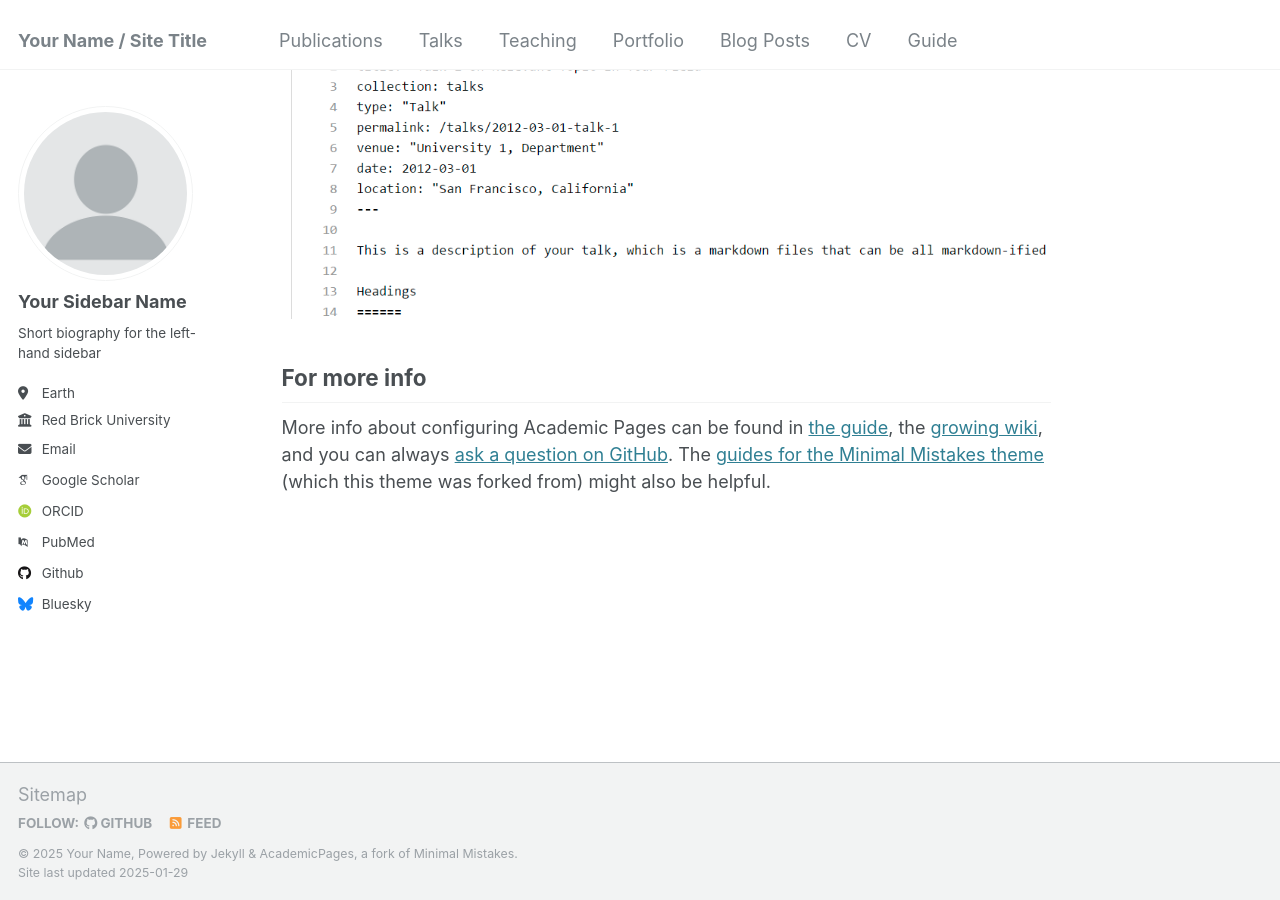
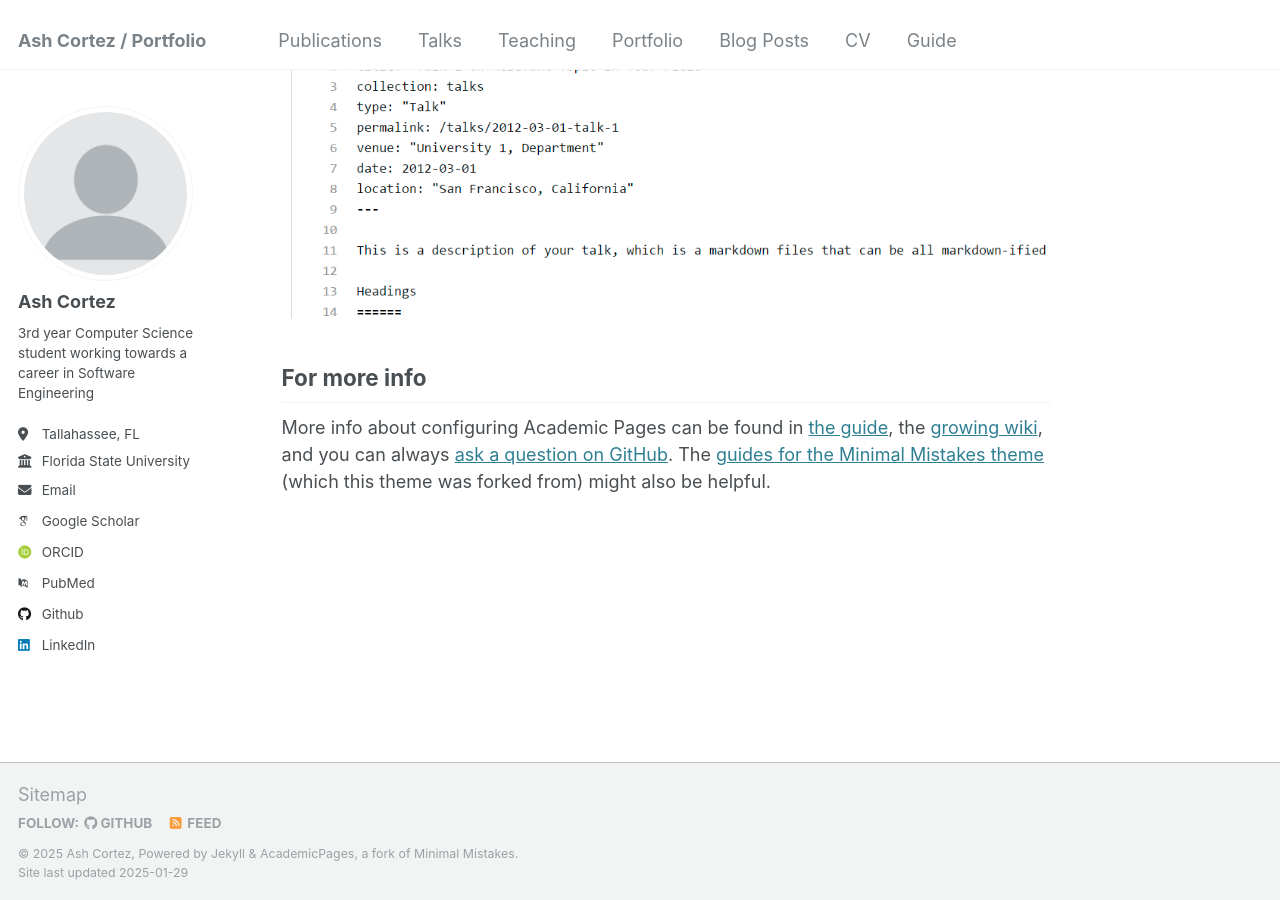
Before and after one commit to acortez1003/acortez1003.github.io, a Jekyll site: the page built from _pages/about.md, in a window 1280 px wide and 900 px high, scrolled down 2643 px. Built offline with Jekyll 4.4.1, drawn with Linux system fonts in a browser that asks for light colours; some web fonts are replaced.

Commit message:
setup config

```diff
--- a/_config.yml
+++ b/_config.yml
@@ -8,11 +8,11 @@
 
 # Basic Site Settings
 locale                   : "en-US"
-title                    : "Your Name / Site Title"
+title                    : "Ash Cortez / Portfolio"
 title_separator          : "-"
-name                     : &name "Your Name"
-description              : &description "personal description"
-url                      : https://academicpages.github.io # the base hostname & protocol for your site e.g. "https://[your GitHub username].github.io"
+name                     : &name "Ash Cortez"
+description              : &description "Portfolio Website"
+url                      : https://acortez.github.io # the base hostname & protocol for your site e.g. "https://[your GitHub username].github.io"
 baseurl                  : "" # the subpath of your site, e.g. "/blog"
 repository               : "academicpages/academicpages.github.io"
 
@@ -22,13 +22,13 @@ repository               : "academicpages/academicpages.github.io"
 author:
   # Biographic information
   avatar           : "profile.png"
-  name             : "Your Sidebar Name"
+  name             : "Ash Cortez"
   pronouns         : # example: "she/her"
-  bio              : "Short biography for the left-hand sidebar"
-  location         : "Earth"
-  employer         : "Red Brick University"
+  bio              : "3rd year Computer Science student working towards a career in Software Engineering"
+  location         : "Tallahassee, FL"
+  employer         : "Florida State University"
   uri              : # URL
-  email            : "none@example.org"
+  email            : "alexcortez3001@gmail.com"
 
   # Academic websites
   arxiv            : # URL - Update with the correct link to your profile
@@ -44,12 +44,12 @@ author:
   bitbucket        : # Username - Update with your username on the site
   codepen          : # Username
   dribbble         : # Username
-  github           : "academicpages"
+  github           : "acortez1003"
   kaggle           : # Username
   stackoverflow    : # User number or user number and name (i.e., use "1" or "1/jeff-atwood")
 
   # Social media
-  bluesky          : "bsky.app" # Replace this with you Bluesky username
+  bluesky          : #"bsky.app" # Replace this with you Bluesky username
   facebook         : # Username
   flickr           : # Username
   foursquare       : # Username
@@ -58,7 +58,7 @@ author:
   keybase          : # Username
   instagram        : # Username
   lastfm           : # Username
-  linkedin         : # Username
+  linkedin         : "acortez1003"
   mastodon         : # URL
   medium           : # URL
   pinterest        : # Username
```
